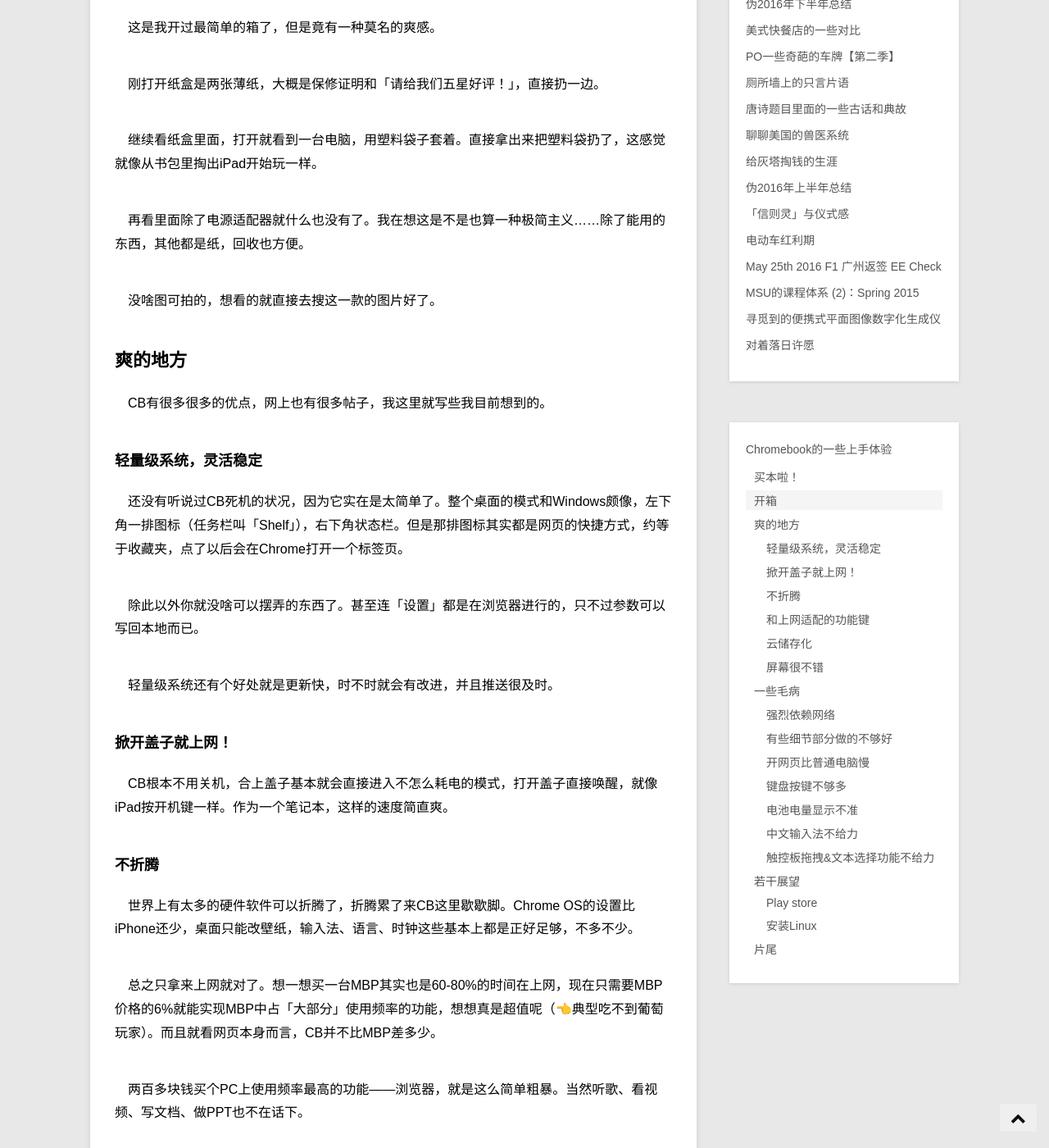
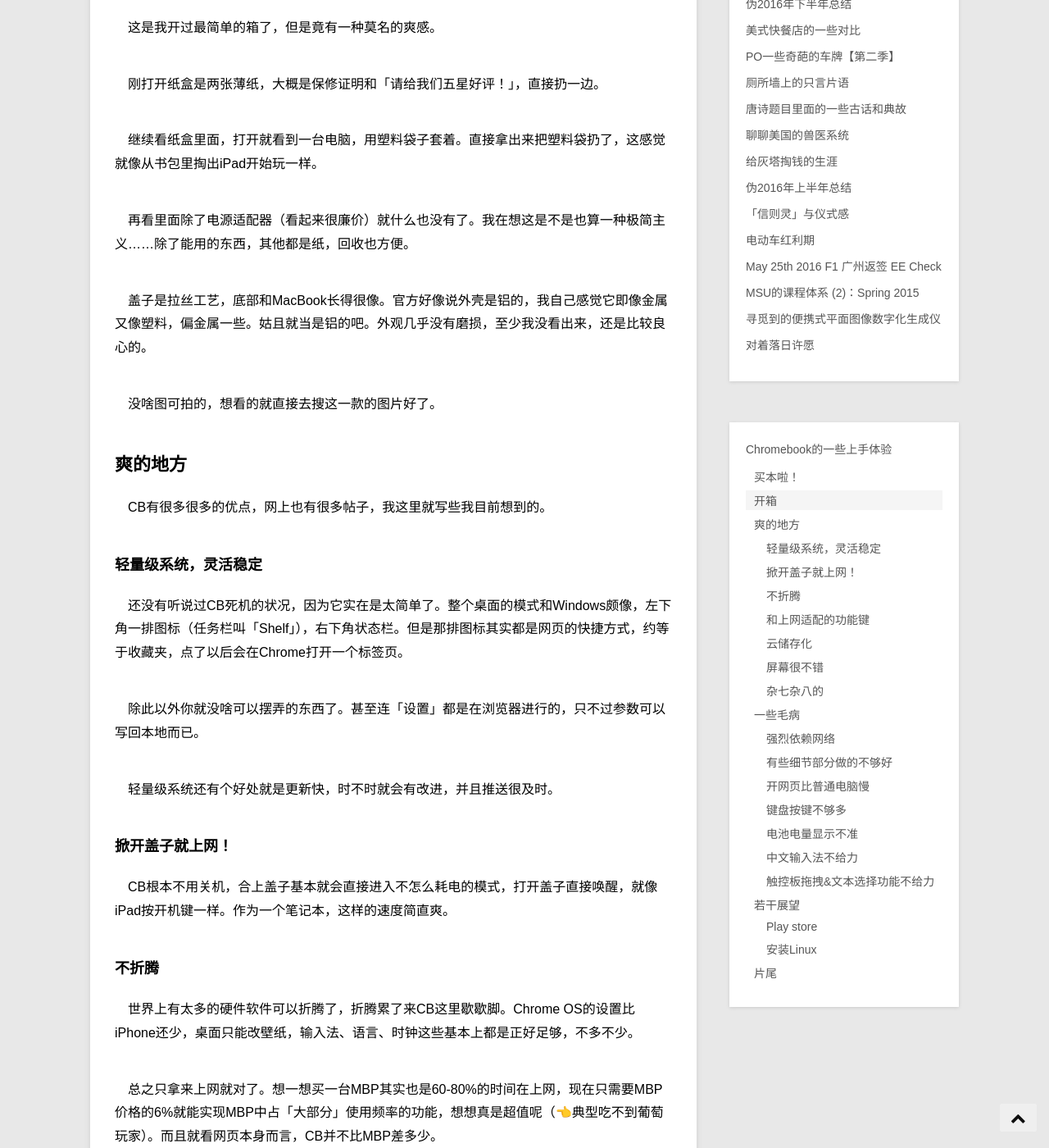
Before and after one commit to LanternD/lanternd.github.io, a Jekyll site: the page built from blog/_posts/2017-02-08-my-new-chromebook.md, in a window 1280 px wide and 1400 px high, scrolled down 738 px. Shown: the whole window at 82% size. Built offline with Jekyll 4.4.1, drawn with Linux system fonts in a browser that asks for light colours; comment, search, counter and statistics services are not loaded; some of the changed text lies outside the part shown.

Commit message:
Update post: my new chromebook

```diff
--- a/blog/_posts/2017-02-08-my-new-chromebook.md
+++ b/blog/_posts/2017-02-08-my-new-chromebook.md
@@ -26,7 +26,9 @@ date: 2017-02-08 22:23:34
 
 　继续看纸盒里面，打开就看到一台电脑，用塑料袋子套着。直接拿出来把塑料袋扔了，这感觉就像从书包里掏出iPad开始玩一样。
 
-　再看里面除了电源适配器就什么也没有了。我在想这是不是也算一种极简主义……除了能用的东西，其他都是纸，回收也方便。
+　再看里面除了电源适配器（看起来很廉价）就什么也没有了。我在想这是不是也算一种极简主义……除了能用的东西，其他都是纸，回收也方便。
+
+　盖子是拉丝工艺，底部和MacBook长得很像。官方好像说外壳是铝的，我自己感觉它即像金属又像塑料，偏金属一些。姑且就当是铝的吧。外观几乎没有磨损，至少我没看出来，还是比较良心的。
 
 　没啥图可拍的，想看的就直接去搜这一款的图片好了。
 
@@ -73,6 +75,10 @@ date: 2017-02-08 22:23:34
 　虽然现在1080 FHD屏幕也是现在笔记本的标配了。但是花这么少钱能实现也是很不错。终于不用面对「1366 x 768」这种数字了。不过为了视觉上的舒服，分辨率还是模拟到1536 x 864。就像iPhone虽然实际分辨率已经超越视网膜分辨率，但是运行的时候还是模拟800+ x 500+的分辨率。
 
 　我买的这款屏幕是磨砂的，有灯光在身后的时候也不会晃眼，很舒服。另外屏幕的视角也很大，这个就不用说了。
+
+### 杂七杂八的
+
+　还有些常见的对CB的评价，比如续航时间长（12 h）；轻，一公斤多；薄（大约比iPad Air + iPhone的厚度再多一毫米）；不发热（or 散热好），因为也不运行什么耗CPU的程序。
 
 ## 一些毛病
 
```
